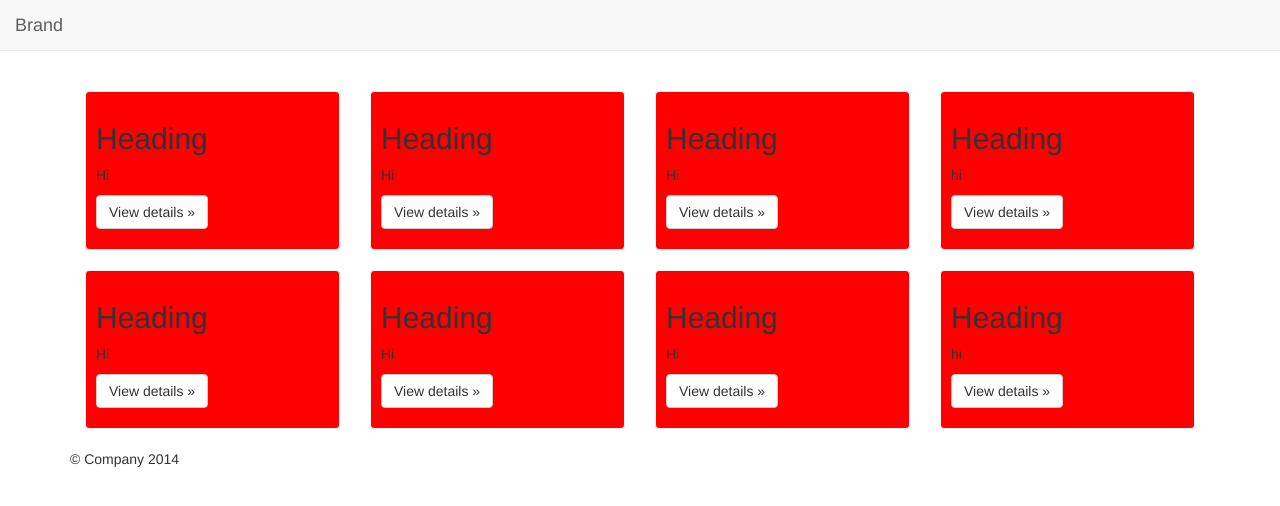
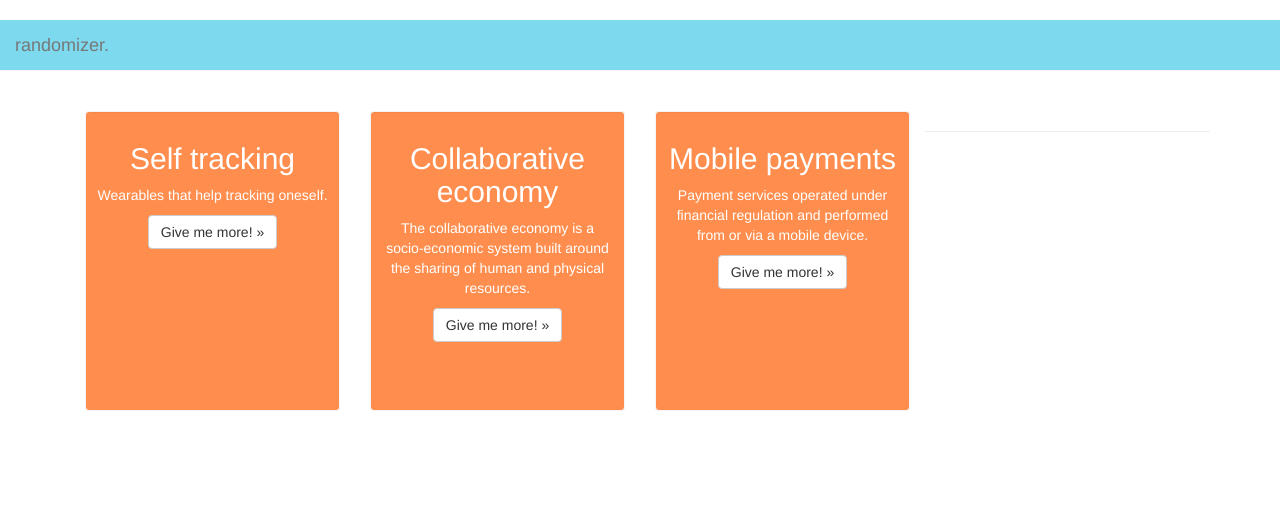
Before and after one commit to johannabulling/randomizer, a PHP site: page / in a window 1280 px wide. Shown: the top 506 px of the page. Run offline with PHP 8.4, Linux system fonts and the light colour scheme; some libraries are stand-ins or nearby versions.

Commit message:
new layout with Modal

```diff
--- a/css/main.css
+++ b/css/main.css
@@ -3,14 +3,14 @@
 /* ==========================================================================
    Author's custom styles
    ========================================================================== */
-.navbar-inverse {
-  background-color: #ffffff;
+.navbar {
+  background-color: #7dd9ee;
   border-color: #f5f5f5;
 }
 
 
 .well {
-  min-height: 20px;
+  min-height: 300px;
   padding: 19px;
   margin-bottom: 20px;
 /*  background-color: #ffffff;*/
@@ -21,7 +21,93 @@
 }
 
 .padding-test {
-    background-color: red;
+    background-color: #ff8e4e;
 /*    border-radius:10px;*/
     padding: 10px;
 }
+
+{
+    text-align: center
+}
+
+
+body {
+  font-family: "Helvetica Neue", Helvetica, Arial, sans-serif;
+  font-size: 14px;
+  line-height: 1.42857143;
+  color: #fff;
+  background-color: #fff;
+}
+
+
+.navbar-brand a{
+     text-shadow: 0 -1px 0 rgba(0, 0, 0, 0.25);
+     color:  #ef5e99;
+}
+
+
+
+.button
+	{
+		display: inline-block;
+		background-color: #ed5c97;
+		color: #fff;
+		border: 0;
+		cursor: pointer;
+		outline: 0;
+		-moz-transition: background-color .25s ease-in-out;
+		-webkit-transition: background-color .25s ease-in-out;
+		-o-transition: background-color .25s ease-in-out;
+		-ms-transition: background-color .25s ease-in-out;
+		transition: background-color .25s ease-in-out;
+	}
+
+		.button:hover
+		{
+			background-color: #f35388;
+		}
+
+		.button:active
+		{
+			background-color: #444444;
+		}
+
+		.button-alt
+		{
+			background-color: #777777;
+		}
+
+			.button-alt:hover
+			{
+				background-color: #888888;
+			}
+
+			.button-alt:active
+			{
+				background-color: #999999;
+			}
+
+
+/*.popover {
+  position: absolute;
+  top: 0;
+  left: 0;
+  z-index: 1010;
+  display: none;
+  max-width: 276px;
+  padding: 1px;
+  text-align: left;
+  white-space: normal;
+  background-color: #fff;
+  background-clip: padding-box;
+  border: 1px solid #ccc;
+  border: 1px solid rgba(0, 0, 0, .2);
+  border-radius: 6px;
+  -webkit-box-shadow: 0 5px 10px rgba(0, 0, 0, .2);
+          box-shadow: 0 5px 10px rgba(0, 0, 0, .2);
+}
+
+}
+.popover.bottom {
+  margin-top: 10px;
+}*/
--- a/index.html
+++ b/index.html
@@ -6,7 +6,7 @@
     <head>
         <meta charset="utf-8">
         <meta http-equiv="X-UA-Compatible" content="IE=edge,chrome=1">
-        <title></title>
+        <title>Randomizer.</title>
         <meta name="description" content="">
         <meta name="viewport" content="width=device-width, initial-scale=1">
 
@@ -17,12 +17,16 @@
                 padding-bottom: 20px;
             }
         </style>
-        <link rel="stylesheet" href="css/bootstrap.css">
+        <link rel="stylesheet" href="css/bootstrap.css">*//
         <link rel="stylesheet" href="css/main.css">
 
         <script src="js/vendor/modernizr-2.6.2-respond-1.1.0.min.js"></script>
     </head>
+
+
+
     <body>
+      <center>
         <!--[if lt IE 7]>
             <p class="browsehappy">You are using an <strong>outdated</strong> browser. Please <a href="http://browsehappy.com/">upgrade your browser</a> to improve your experience.</p>
         <![endif]-->
@@ -36,7 +40,8 @@
             <span class="icon-bar"></span>
             <span class="icon-bar"></span>
           </button>
-          <a class="navbar-brand" href="#">Brand</a>
+
+          <a class="navbar-brand" href="#">randomizer.</a>
         </div>
 
         <!-- Collect the nav links, forms, and other content for toggling -->
@@ -90,76 +95,117 @@
     </div>
     -->
 
-    <div class="container">
+    <div class="container" height="600">
 
       <br/>
 
+
+
+      <!-- SQUARE 1-->
       <div class="col-xs-12 col-md-3 col-sm-6">
         <div class="padding-test well">
-          <h2>Heading</h2>
-          <p>Hi</p>
-          <p><a class="btn btn-default" href="#" role="button">View details &raquo;</a></p>
+          <h2>Self tracking</h2>
+          <p>Wearables that help tracking oneself.</p>
+
+          <!-- Information-button -->
+          <p><a class="btn btn-default" href="#" role="button" data-toggle="modal" data-target="#myModal">Give me more! &raquo;</a></p>
         </div>
       </div>
 
+      <!-- Modal -->
+<div class="modal fade" id="myModal" tabindex="-1" role="dialog" aria-labelledby="myModalLabel" aria-hidden="true">
+  <div class="modal-dialog">
+    <div class="modal-content">
+      <div class="modal-header">
+        <button type="button" class="close" data-dismiss="modal"><span aria-hidden="true">&times;</span><span class="sr-only">Close</span></button>
+        <h4 class="modal-title" id="myModalLabel">Wearables...</h4>
+      </div>
+      <div class="modal-body">
+
+
+            <img src="http://blog.envirofone.com/wordpress/wp-content/uploads/2013/01/nike-fuel-band.jpg" class="img-responsive" alt="Fuel" width="300" height="250" />
+            <p>Example Nike Fuel Band & Fitbit</p>
+
+      </div>
+      <div class="modal-footer">
+        <button type="button" class="btn btn-default" data-dismiss="modal">I got it!</button>
+
+      </div>
+    </div>
+  </div>
+</div>
+
+
+ <!-- SQUARE 2-->
       <div class="col-xs-12 col-md-3 col-sm-6">
         <div class="padding-test well">
-          <h2>Heading</h2>
-          <p>Hi</p>
-          <p><a class="btn btn-default" href="#" role="button">View details &raquo;</a></p>
+          <h2>Collaborative economy</h2>
+          <p>The collaborative economy is a socio-economic system built around the sharing of human and physical resources.</p>
+
+          <!-- Information-button -->
+          <p><a class="btn btn-default" href="#" role="button" data-toggle="modal" data-target="#myModal2">Give me more! &raquo;</a></p>
         </div>
       </div>
 
+      <!-- Modal -->
+<div class="modal fade" id="myModal2" tabindex="-1" role="dialog" aria-labelledby="myModalLabel" aria-hidden="true">
+  <div class="modal-dialog">
+    <div class="modal-content">
+      <div class="modal-header">
+        <button type="button" class="close" data-dismiss="modal"><span aria-hidden="true">&times;</span><span class="sr-only">Close</span></button>
+        <h4 class="modal-title" id="myModalLabel">Collaborative economy</h4>
+      </div>
+      <div class="modal-body">
+
+            <img src="http://www.torbenrick.eu/blog/wp-content/uploads/2013/08/Drill-Collaborative-Consumption.jpg" alt="consumtion" width="300" height="250" />
+            <p>Sunfleet</p>
+
+      </div>
+      <div class="modal-footer">
+        <button type="button" class="btn btn-default" data-dismiss="modal">I got it!</button>
+
+      </div>
+    </div>
+  </div>
+</div>
+
+
+ <!-- SQUARE 3-->
       <div class="col-xs-12 col-md-3 col-sm-6">
         <div class="padding-test well">
-          <h2>Heading</h2>
-          <p>Hi</p>
-          <p><a class="btn btn-default" href="#" role="button">View details &raquo;</a></p>
+          <h2>Mobile payments</h2>
+          <p>Payment services operated under financial regulation and performed from or via a mobile device.</p>
+
+          <!-- Information-button -->
+          <p><a class="btn btn-default" href="#" role="button" data-toggle="modal" data-target="#myModal3">Give me more! &raquo;</a></p>
         </div>
       </div>
 
-      <div class="col-xs-12 col-md-3 col-sm-6">
-        <div class="padding-test well">
-          <h2>Heading</h2>
-          <p>hi</p>
-          <p><a class="btn btn-default" href="#" role="button">View details &raquo;</a></p>
-        </div>
+      <!-- Modal -->
+<div class="modal fade" id="myModal3" tabindex="-1" role="dialog" aria-labelledby="myModalLabel" aria-hidden="true">
+  <div class="modal-dialog">
+    <div class="modal-content">
+      <div class="modal-header">
+        <button type="button" class="close" data-dismiss="modal"><span aria-hidden="true">&times;</span><span class="sr-only">Close</span></button>
+        <h4 class="modal-title" id="myModalLabel">Mobile payment</h4>
       </div>
+      <div class="modal-body">
 
-      <br/>
+            <img src="http://blog.gemalto.com/wp-content/uploads/2013/11/Mobile-Payments-for-Black-Friday.png" alt="PAY" width="300" height="250" />
+            <p>Fitbit & Coin</p>
 
-      <div class="col-xs-12 col-md-3 col-sm-6">
-        <div class="padding-test well">
-          <h2>Heading</h2>
-          <p>Hi</p>
-          <p><a class="btn btn-default" href="#" role="button">View details &raquo;</a></p>
-        </div>
       </div>
+      <div class="modal-footer">
+        <button type="button" class="btn btn-default" data-dismiss="modal">I got it!</button>
 
-      <div class="col-xs-12 col-md-3 col-sm-6">
-        <div class="padding-test well">
-          <h2>Heading</h2>
-          <p>Hi</p>
-          <p><a class="btn btn-default" href="#" role="button">View details &raquo;</a></p>
-        </div>
       </div>
-
-      <div class="col-xs-12 col-md-3 col-sm-6">
-        <div class="padding-test well">
-          <h2>Heading</h2>
-          <p>Hi</p>
-          <p><a class="btn btn-default" href="#" role="button">View details &raquo;</a></p>
-        </div>
-      </div>
+    </div>
+  </div>
+</div>
 
 
-      <div class="col-xs-12 col-md-3 col-sm-6">
-        <div class="padding-test well">
-          <h2>Heading</h2>
-          <p>hi</p>
-          <p><a class="btn btn-default" href="#" role="button">View details &raquo;</a></p>
-        </div>
-      </div>
+
+
 
 
     <!-- <div class="container" style="height:600px;">
@@ -190,7 +236,7 @@
     </div> -->
 
       <hr>
-
+<br/>
       <footer>
         <p>&copy; Company 2014</p>
       </footer>
@@ -210,5 +256,6 @@
             r.parentNode.insertBefore(e,r)}(window,document,'script','ga'));
             ga('create','UA-XXXXX-X');ga('send','pageview');
         </script>
+        </center>
     </body>
 </html>
--- /dev/null
+++ b/javas.js
@@ -0,0 +1,3 @@
+
+
+$('#example').popover(options)
```
